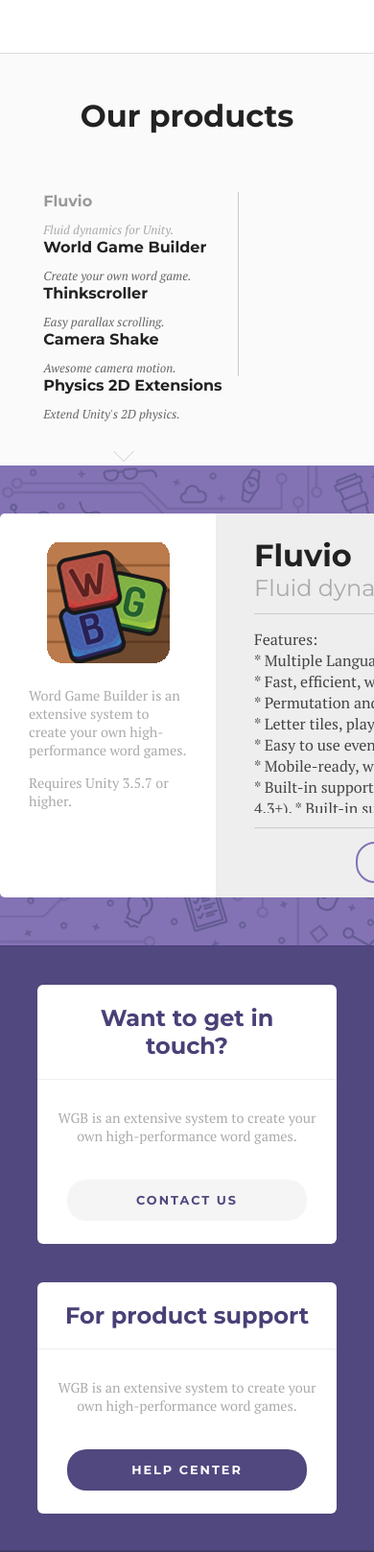
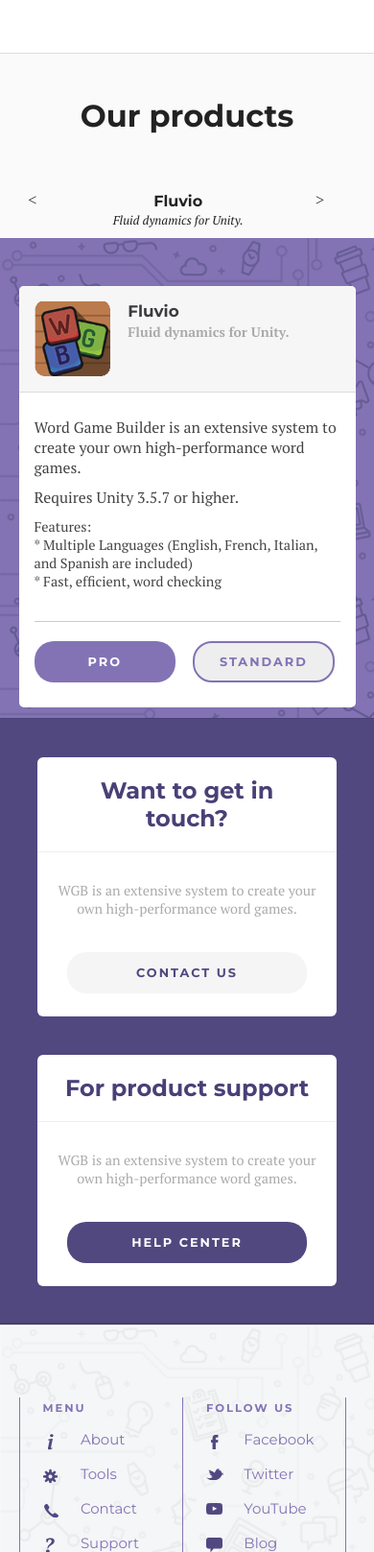
Before and after one commit to nbolt/thinksquirrel, a PHP site: page / in a window 390 px wide. Shown: the part 4542-6159 px from the top of the page at 96% size. Run offline with PHP 8.4, Linux system fonts and the light colour scheme; some libraries are stand-ins or nearby versions.

Commit message:
responsive work

```diff
--- a/index.html
+++ b/index.html
@@ -194,6 +194,9 @@
           <div class='title'>Our products</div>
           <div class='products'>
               <div id='product-arrow'></div>
+              <div id='product-arrow-left'><</div>
+              <div class='products-container'>
+                <div class='products-scroll'>
                   <div class='product selected'>
                       <div class='title'>Fluvio</div>
                       <div class='text'>Fluid dynamics for Unity.</div>
@@ -216,6 +219,9 @@
                   </div>
                 </div>
               </div>
+              <div id='product-arrow-right'>></div>
+          </div>
+        </div>
       </div>
       <div class='viewport'>
         <div class='top'>
@@ -226,12 +232,22 @@
                     <p>Word Game Builder is an extensive system to create your own high-performance word games.</p>
                     <p>Requires Unity 3.5.7 or higher.</p>
                   </div>
+                  <div class='title'>
+                    <h1>Fluvio</h1>
+                    <h2>Fluid dynamics for Unity.</h2>
+                  </div>
                 </div
                 ><div class='right pane'>
                   <div class='title'>Fluvio</div>
                   <div class='sub'>Fluid dynamics for Unity.</div>
                   <div class='info'>
                     <div class='scroll'>
+                      <p class='desc'>
+                        Word Game Builder is an extensive system to create your own high-performance word games.
+                      </p>
+                      <p class='desc'>
+                        Requires Unity 3.5.7 or higher.
+                      </p>
                       <p>
                         Features:<br/>
                         * Multiple Languages (English, French, Italian, and Spanish are included)<br/>
@@ -262,6 +278,10 @@
                   <div class='text'>
                     <p>Word Game Builder is an extensive system to create your own high-performance word games.</p>
                     <p>Requires Unity 3.5.7 or higher.</p>
+                  </div>
+                  <div class='title'>
+                    <h1>Word Game Builder</h1>
+                    <h2>Create your own word game.</h2>
                   </div>
                 </div
                 ><div class='right pane'>
@@ -300,6 +320,10 @@
                     <p>Word Game Builder is an extensive system to create your own high-performance word games.</p>
                     <p>Requires Unity 3.5.7 or higher.</p>
                   </div>
+                  <div class='title'>
+                    <h1>Thinkscroller</h1>
+                    <h2>Easy parallax scrolling.</h2>
+                  </div>
                 </div
                 ><div class='right pane'>
                   <div class='title'>Thinkscroller</div>
@@ -337,6 +361,10 @@
                     <p>Word Game Builder is an extensive system to create your own high-performance word games.</p>
                     <p>Requires Unity 3.5.7 or higher.</p>
                   </div>
+                  <div class='title'>
+                    <h1>Camera Shake</h1>
+                    <h2>Awesome camera motion.</h2>
+                  </div>
                 </div
                 ><div class='right pane'>
                   <div class='title'>Camera Shake</div>
@@ -373,6 +401,10 @@
                   <div class='text'>
                     <p>Word Game Builder is an extensive system to create your own high-performance word games.</p>
                     <p>Requires Unity 3.5.7 or higher.</p>
+                  </div>
+                  <div class='title'>
+                    <h1>Physics 2D Extensions</h1>
+                    <h2>Extend Unity's 2D Physics.</h2>
                   </div>
                 </div
                 ><div class='right pane'>
@@ -542,6 +574,42 @@
               }, 300)
             })
 
+            $('#product-arrow-right').click(function(){
+              var num = $('#block-4 .products .product.selected').index() + 1
+              if (num > 4) num = 0
+              var el  = $('#block-4 .products .product:eq(' + num + ')')
+              $('#block-4 .products-scroll').css('margin-left', -(el.width() * num))
+              $('.product').removeClass('selected')
+              el.addClass('selected')
+
+              $('#block-4 .viewport .top .product-info').removeClass('selected')
+              setTimeout(function(){
+                $('#block-4 .viewport .top .product-info').removeClass('display')
+                $('#block-4 .viewport .top .product-info:eq(' + num + ')').addClass('display')
+                setTimeout(function(){
+                  $('#block-4 .viewport .top .product-info:eq(' + num + ')').addClass('selected')
+                }, 10)
+              }, 300)
+            })
+
+            $('#product-arrow-left').click(function(){
+              var num = $('#block-4 .products .product.selected').index() - 1
+              if (num < 0) num = 4
+              var el  = $('#block-4 .products .product:eq(' + num + ')')
+              $('#block-4 .products-scroll').css('margin-left', -(el.width() * num))
+              $('.product').removeClass('selected')
+              el.addClass('selected')
+
+              $('#block-4 .viewport .top .product-info').removeClass('selected')
+              setTimeout(function(){
+                $('#block-4 .viewport .top .product-info').removeClass('display')
+                $('#block-4 .viewport .top .product-info:eq(' + num + ')').addClass('display')
+                setTimeout(function(){
+                  $('#block-4 .viewport .top .product-info:eq(' + num + ')').addClass('selected')
+                }, 10)
+              }, 300)
+            })
+
             $(window).scroll(function() {
               if ( $(this).scrollTop() > 440 ){
                 $('header').addClass('visible')
--- a/style.css
+++ b/style.css
@@ -396,6 +396,11 @@
     position: relative;
 }
 
+#product-arrow-left, #product-arrow-right {
+  vertical-align: top;
+  display: none;
+}
+
 #block-4 .products .product {
     position: relative;
     display: inline-block;
@@ -579,6 +584,11 @@
   margin: 0;
 }
 
+#block-4 .viewport .top .product-info .pane.right .info p.desc {
+  display: none;
+  font-size: 1.1em;
+}
+
 #block-4 .viewport .top .product-info .pane.right .buttons .button {
   display: inline-block;
   vertical-align: top;
@@ -663,6 +673,28 @@
     padding: 30px 0 20px;
     width: 320px;
     margin: auto;
+}
+
+#block-4 .viewport .top .product-info .pane.left .title {
+    display: none;
+    width: 66%;
+    margin-left: 14px;
+    font-size: 0.7em;
+}
+
+#block-4 .viewport .top .product-info .pane.left .title h1 {
+    font-family: Montserrat;
+    margin-top: 0;
+    margin-bottom: 2px;
+    font-size: 1.5em;
+    color: #3A3C3F;
+}
+
+#block-4 .viewport .top .product-info .pane.left .title h2 {
+    color: #aaa;
+    font-family: PT Serif;
+    margin-top: 0;
+    font-size: 1.25em;
 }
 
 #block-4 .viewport .bottom .boxes .box .button {
@@ -923,6 +955,64 @@
     margin-top: 0;
   }
 
+  #block-4 .content {
+    padding-bottom: 0 !important;
+  }
+
+  #block-4 .products {
+    width: 1140px;
+    height: 48px;
+  }
+
+  #block-4 #product-arrow {
+    display: none;
+  }
+
+  #product-arrow-left, #product-arrow-right, .products-container {
+    display: inline-block;
+  }
+
+  #product-arrow-left, #product-arrow-right {
+    width: 8%;
+  }
+
+  #product-arrow-left, #product-arrow-right:hover {
+    cursor: pointer;
+  }
+
+  #block-4 .products {
+    width: 100%;
+  }
+
+  #block-4 .products-container {
+    width: 80%;
+    overflow: hidden;
+  }
+
+  #block-4 .products-scroll {
+    width: 500%;
+    transition: margin-left .6s ease-in-out;
+  }
+
+  #block-4 .products .product {
+    width: 19% !important;
+    padding: 0 !important;
+    border: 0 !important;
+  }
+
+  #block-4 .products .product:hover {
+    cursor: inherit !important;
+  }
+
+  #block-4 .products .product .title, #block-4 .products .product .text {
+    color: #222 !important;
+    text-align: center;
+  }
+
+  #block-4 .products .product .text {
+    margin-top: 2px !important;
+  }
+
   #block-4 .viewport .bottom .boxes {
     width: 80% !important;
   }
@@ -944,6 +1034,97 @@
     padding: 20px !important;
   }
 
+  #block-4 .viewport .top .product-info {
+    width: 90% !important;
+  }
+
+  #block-4 .viewport .top .product-info .pane {
+    display: block;
+  }
+
+  #block-4 .viewport .top .product-info .pane.left {
+    width: 100% !important;
+    padding: 16px !important;
+    background-color: #F7F6F6 !important;
+    height: auto !important;
+    border-bottom: thin solid #ddd;
+    border-top-right-radius: 5px;
+    border-top-left-radius: 5px;
+    border-bottom-right-radius: 0;
+    border-bottom-left-radius: 0;
+  }
+
+  #block-4 .viewport .top .product-info .pane.right {
+    width: 100% !important;
+    padding: 16px !important;
+    background-color: white !important;
+    height: auto !important;
+    border-top-right-radius: 0;
+    border-top-left-radius: 0;
+    border-bottom-right-radius: 5px;
+    border-bottom-left-radius: 5px;
+  }
+
+  #block-4 .viewport .top .product-info .pane.right .title {
+    display: none;
+  }
+
+  #block-4 .viewport .top .product-info .pane.right .sub {
+    display: none;
+  }
+
+  #block-4 .viewport .top .product-info .pane.right .info {
+    margin-top: 0 !important;
+    border-top: none !important;
+  }
+
+  #block-4 .viewport .top .product-info .pane.right .scroll {
+    margin-top: 0 !important;
+    font-size: 0.9em;
+  }
+
+  #block-4 .viewport .top .product-info .pane.right .scroll p {
+    margin: 10px 0;
+  }
+
+  #block-4 .viewport .top .product-info .pane.right .scroll p.desc {
+    display: block;
+  }
+
+  #block-4 .viewport .top .product-info .pane.right .buttons {
+    margin: 20px 0 10px;
+  }
+
+  #block-4 .viewport .top .product-info .pane.right .buttons .button {
+    width: 45% !important;
+    float: none !important;
+    margin: 0 !important;
+  }
+
+  #block-4 .viewport .top .product-info .pane.right .buttons .button.purple {
+    margin-right: 14px !important;
+  }
+
+  #block-4 .viewport .top .product-info .pane.left .text {
+    display: none;
+  }
+
+  #block-4 .viewport .top .product-info .pane.left .title {
+    display: inline-block;
+    vertical-align: top;
+    width: 66%;
+  }
+
+  #block-4 .viewport .top .product-info .pane.left .logo {
+    width: 25%;
+    display: inline-block;
+    vertical-align: top;
+  }
+
+  #block-4 .viewport .top .product-info .pane.left .logo img {
+    width: 100%;
+  }
+
   #block-5 > .content {
     width: 90% !important;
   }
```
Lines whose indentation alone changed are shown as unchanged.
